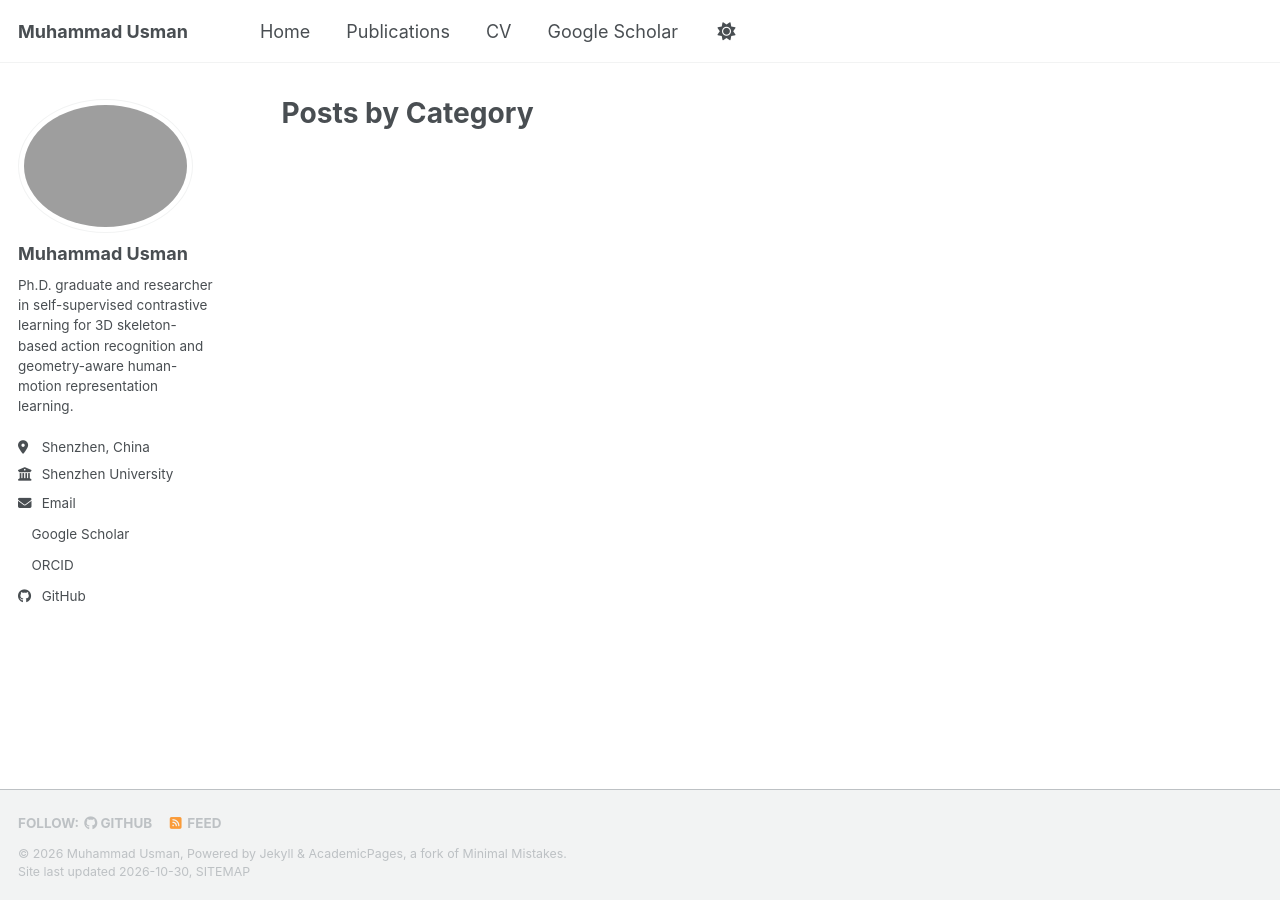
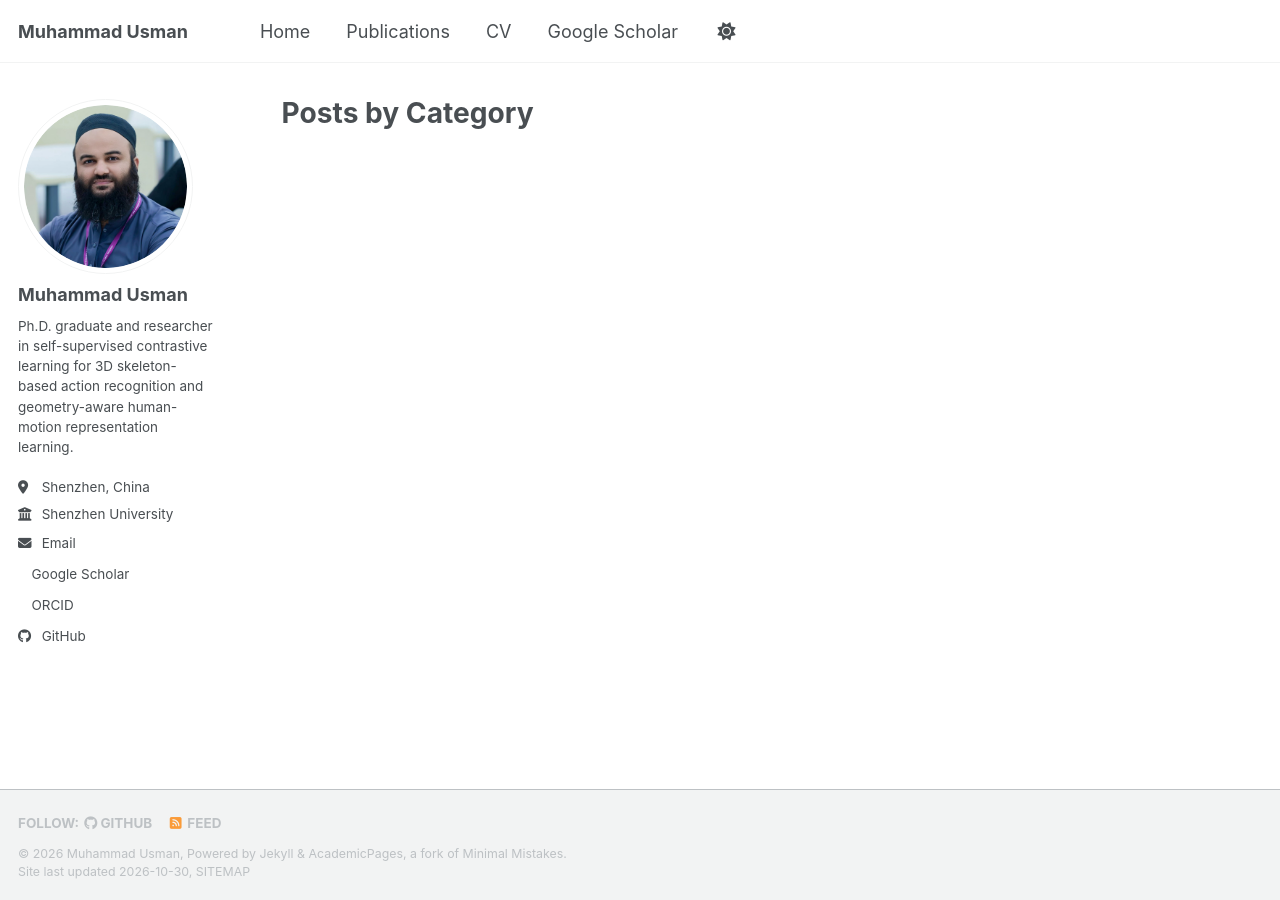
Before and after one commit to usmanszu/usmanszu.github.io, a Jekyll site: the page built from _pages/category-archive.html, in a window 1280 px wide. Built offline with Jekyll 4.4.1, drawn with Linux system fonts in a browser that asks for light colours; a style sheet for code colours, icons or effects is not loaded.

Commit message:
Update _config.yml

```diff
--- a/_config.yml
+++ b/_config.yml
@@ -23,7 +23,7 @@ repository               : "usmanszu/usmanszu.github.io"
 #               Additional customization can be done by editing /_includes/author-profile.html
 author:
   # Biographic information
-  avatar           : "Profile1.png"
+  avatar           : "usman1.jpg"
   name             : "Muhammad Usman"
   pronouns         : # example: "she/her"
   bio              : "Ph.D. graduate and researcher in self-supervised contrastive learning for 3D skeleton-based action recognition and geometry-aware human-motion representation learning."
```
